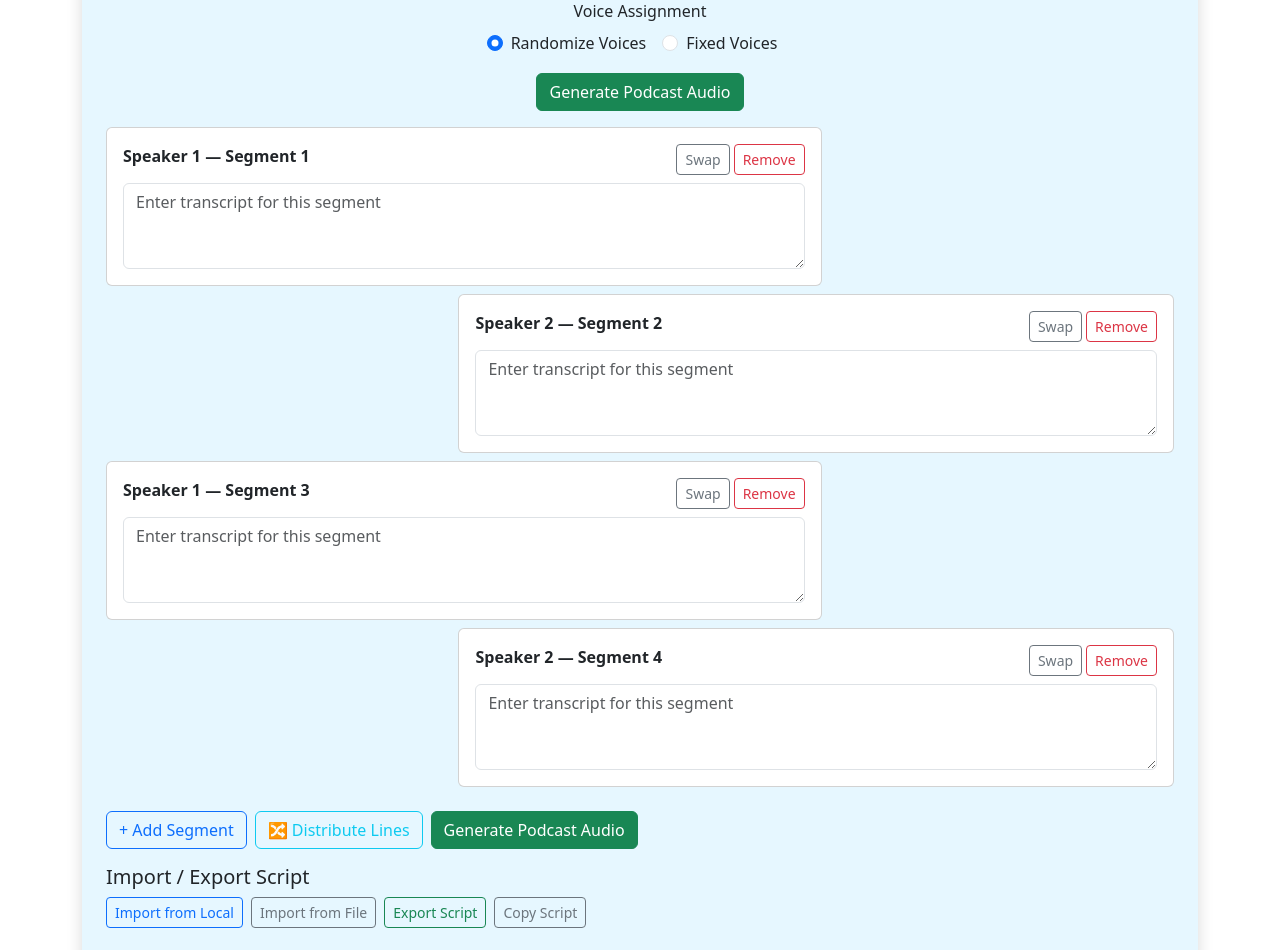
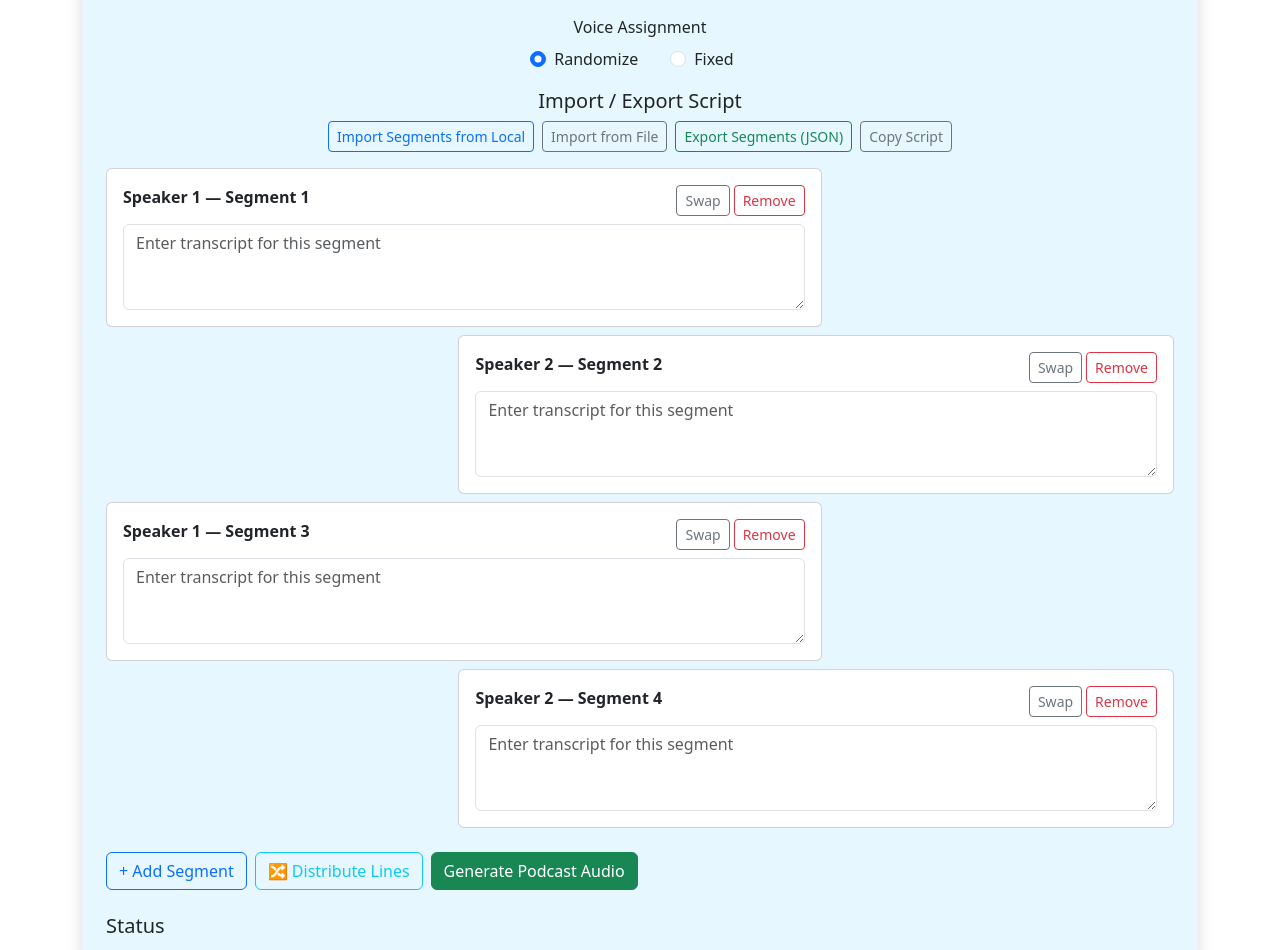
Before and after one commit to ALEXA8596/EyeSpySiteUnpacker, a Next.js app: page /podcast-editor in a window 1280 px wide. Shown: the part 222-1172 px from the top of the page. Built offline with nearby package versions, Linux system fonts and the light colour scheme.

Commit message:
Fix Import Export

```diff
--- a/src/app/podcast-editor/page.tsx
+++ b/src/app/podcast-editor/page.tsx
@@ -494,29 +494,72 @@ export default function PodcastEditor() {
     }
   };
 
+  // Enhanced import handler: supports .json (ExportSegment[]) and .txt files
   const handleImportFile = async (file: File | null) => {
     if (!file) return;
+    const name = file.name || 'uploaded-file';
     try {
       const text = await file.text();
+
+      // Try JSON first
+      try {
         const parsed = JSON.parse(text) as ExportSegment[];
-      if (!Array.isArray(parsed)) throw new Error("Invalid JSON format");
+        if (Array.isArray(parsed) && parsed.length > 0 && parsed[0].text !== undefined) {
           const mapped: Segment[] = parsed.map((s, idx) => ({
-        id: String(Date.now()) + "-" + idx,
-        speaker: s.speakerIndex === 0 ? "Speaker 1" : "Speaker 2",
+            id: String(Date.now()) + '-' + idx,
+            speaker: s.speakerIndex === 0 ? 'Speaker 1' : 'Speaker 2',
             text: s.text,
           }));
           setSegments(mapped);
-      setStatus((prev) => [
-        ...prev,
-        `✅ Imported ${mapped.length} segments from file: ${file.name}`,
-      ]);
+          setStatus((prev) => [...prev, `✅ Imported ${mapped.length} segments from JSON file: ${name}`]);
+          return;
+        }
+      } catch (jsonErr) {
+        // Not JSON — fallthrough to treat as plain text
+      }
+
+      // Plain text: detect separator and split into paragraphs
+      // Common separators: double newline, lines starting with dashes, or numbered lists
+      let paragraphs: string[] = [];
+
+      // If double-newline present, use that
+      if (/\n\s*\n/.test(text)) {
+        paragraphs = text.split(/\n\s*\n/).map(p => p.replace(/\n/g, ' ').trim()).filter(p => p.length > 0);
+      } else if (/^\d+\./m.test(text)) {
+        // numbered list
+        paragraphs = text.split(/\n\d+\./).map(p => p.replace(/^\d+\./, '').replace(/\n/g, ' ').trim()).filter(p => p.length > 0);
+      } else if (/^[-*]\s+/m.test(text)) {
+        // bullet list
+        paragraphs = text.split(/\n[-*]\s+/).map(p => p.replace(/\n/g, ' ').trim()).filter(p => p.length > 0);
+      } else {
+        // Fallback: split by punctuation followed by newline or just by sentences of reasonable length
+        paragraphs = text.split(/\n/).map(p => p.trim()).filter(p => p.length > 0);
+      }
+
+      // Heuristic: if paragraphs include speaker labels like 'Speaker 1:' or 'S1:' or 'Host:' then respect labels
+      const labelRegex = /^(?:Speaker\s*1|Speaker\s*2|S1|S2|Host\s*1|Host\s*2|Host):\s*/i;
+      const mappedSegments: Segment[] = [];
+      for (let i = 0; i < paragraphs.length; i++) {
+        let p = paragraphs[i];
+        let speaker: 'Speaker 1' | 'Speaker 2' = i % 2 === 0 ? 'Speaker 1' : 'Speaker 2';
+        const m = p.match(labelRegex);
+        if (m) {
+          const label = m[0];
+          p = p.replace(labelRegex, '').trim();
+          if (/1|s1|host\s*1/i.test(label)) speaker = 'Speaker 1';
+          else speaker = 'Speaker 2';
+        }
+        mappedSegments.push({ id: String(Date.now()) + '-' + i, speaker, text: p });
+      }
+
+      setSegments(mappedSegments);
+      setStatus((prev) => [...prev, `✅ Imported ${mappedSegments.length} segments from text file: ${name}`]);
     } catch (err) {
-      setStatus((prev) => [
-        ...prev,
-        `❌ Failed to import JSON file: ${String(err)}`,
-      ]);
+      setStatus((prev) => [...prev, `❌ Failed to import file: ${String(err)}`]);
     }
   };
+
+
 
   const exportSegmentsAsJSON = () => {
     try {
@@ -549,9 +592,9 @@ export default function PodcastEditor() {
 
         <form onSubmit={handleSubmit}>
 
-          <div className="form-group mt-3 text-center">
+          <div className="form-group my-3 text-center">
             <label className="form-label">Voice Assignment</label>
-            <div>
+            <div className="d-flex justify-content-center gap-3 align-items-center">
               <div className="form-check form-check-inline">
                 <input
                   className="form-check-input"
@@ -562,7 +605,7 @@ export default function PodcastEditor() {
                   onChange={() => setVoiceMode(0)}
                 />
                 <label className="form-check-label" htmlFor="peVoiceRandom">
-                  Randomize Voices
+                  Randomize
                 </label>
               </div>
               <div className="form-check form-check-inline">
@@ -575,88 +618,70 @@ export default function PodcastEditor() {
                   onChange={() => setVoiceMode(1)}
                 />
                 <label className="form-check-label" htmlFor="peVoiceFixed">
-                  Fixed Voices
+                  Fixed
                 </label>
+              </div>
             </div>
 
             {voiceMode === 1 && (
-                <div className="d-flex gap-2 mt-2 align-items-center flex-wrap mx-auto justify-content-center">
-                  <div className="form-group">
-                    <label className="form-label small mb-1">
-                      Speaker 1 Voice
+              <div className="d-flex justify-content-center gap-2 mt-2">
+                <select className="form-select form-select-sm" value={speaker1Voice} onChange={(e) => setSpeaker1Voice(e.target.value)}>
+                  {AVAILABLE_VOICES.map((v) => (
+                    <option key={v} value={v}>
+                      {v}
+                    </option>
+                  ))}
+                </select>
+                <select className="form-select form-select-sm" value={speaker2Voice} onChange={(e) => setSpeaker2Voice(e.target.value)}>
+                  {AVAILABLE_VOICES.map((v) => (
+                    <option key={v} value={v}>
+                      {v}
+                    </option>
+                  ))}
+                </select>
+              </div>
+            )}
+
+            <div className="mt-3">
+              <h5>Import / Export Script</h5>
+              <div className="d-flex gap-2 justify-content-center">
+                <button type="button" className="btn btn-sm btn-outline-primary" onClick={importSegmentsFromLocal}>
+                  Import Segments from Local
+                </button>
+
+                <label className="btn btn-sm btn-outline-secondary mb-0">
+                  Import from File
+                  <input
+                    type="file"
+                    accept=".txt,.json"
+                    hidden
+                    onChange={(e) => {
+                      const file = e.target.files?.[0] ?? null;
+                      void handleImportFile(file);
+                    }}
+                  />
                 </label>
-                    <select
-                      className="form-select form-select-sm"
-                      value={speaker1Voice}
-                      onChange={(e) => {
-                        const v = e.target.value;
-                        setSpeaker1Voice(v);
-                        if (v === speaker2Voice) {
-                          const other =
-                            AVAILABLE_VOICES.find((x) => x !== v) ||
-                            AVAILABLE_VOICES[0];
-                          setSpeaker2Voice(other);
+
+                <button type="button" className="btn btn-sm btn-outline-success" onClick={exportSegmentsAsJSON}>
+                  Export Segments (JSON)
+                </button>
+
+                <button
+                  type="button"
+                  className="btn btn-sm btn-outline-secondary"
+                  onClick={async () => {
+                    try {
+                      await navigator.clipboard.writeText(podcastScript || "");
+                      setStatus((prev) => [...prev, "✅ Script copied to clipboard."]);
+                    } catch (e) {
+                      setStatus((prev) => [...prev, "❌ Failed to copy script to clipboard."]);
                     }
                   }}
                 >
-                      <option value="en-US-Chirp3-HD-Sulafat">
-                        en-US-Chirp3-HD-Sulafat
-                      </option>
-                      <option value="en-US-Chirp3-HD-Algenib">
-                        en-US-Chirp3-HD-Algenib
-                      </option>
-                    </select>
-                  </div>
-                  <div className="form-group">
-                    <label className="form-label small mb-1">
-                      Speaker 2 Voice
-                    </label>
-                    <select
-                      className="form-select form-select-sm"
-                      value={speaker2Voice}
-                      onChange={(e) => {
-                        const v = e.target.value;
-                        setSpeaker2Voice(v);
-                        if (v === speaker1Voice) {
-                          const other =
-                            AVAILABLE_VOICES.find((x) => x !== v) ||
-                            AVAILABLE_VOICES[0];
-                          setSpeaker1Voice(other);
-                        }
-                      }}
-                    >
-                      <option value="en-US-Chirp3-HD-Sulafat">
-                        en-US-Chirp3-HD-Sulafat
-                      </option>
-                      <option value="en-US-Chirp3-HD-Algenib">
-                        en-US-Chirp3-HD-Algenib
-                      </option>
-                    </select>
+                  Copy Script
+                </button>
               </div>
             </div>
-              )}
-            </div>
-          </div>
-
-          <div className="d-flex gap-2 my-3 justify-content-center flex-wrap">
-            <button
-              type="submit"
-              className="btn btn-success"
-              disabled={generating}
-            >
-              {generating ? (
-                <>
-                  <span
-                    className="spinner-border spinner-border-sm me-2"
-                    role="status"
-                    aria-hidden="true"
-                  ></span>
-                  Generating...
-                </>
-              ) : (
-                "Generate Podcast Audio"
-              )}
-            </button>
           </div>
 
           <div className="mb-3">
@@ -664,9 +689,7 @@ export default function PodcastEditor() {
               const isLeft = seg.speaker === "Speaker 1";
               const cardStyle: React.CSSProperties = {
                 width: "67%",
-                // remove horizontal stretching
                 maxWidth: "67%",
-                // inner edge corners square so they appear to meet
                 marginBottom: "8px",
               };
 
@@ -686,29 +709,20 @@ export default function PodcastEditor() {
                           </strong>
                         </div>
                         <div>
-                          <button
-                            type="button"
-                            className="btn btn-sm btn-outline-secondary me-1"
-                            onClick={() => toggleSpeaker(seg.id)}
-                          >
+                          <button type="button" className="btn btn-sm btn-outline-secondary me-1" onClick={() => toggleSpeaker(seg.id)}>
                             Swap
                           </button>
-                          <button
-                            type="button"
-                            className="btn btn-sm btn-outline-danger"
-                            onClick={() => removeSegment(seg.id)}
-                          >
+                          <button type="button" className="btn btn-sm btn-outline-danger" onClick={() => removeSegment(seg.id)}>
                             Remove
                           </button>
                         </div>
                       </div>
+
                       <textarea
                         className="form-control"
                         rows={3}
                         value={seg.text}
-                        onChange={(e) =>
-                          updateSegmentText(seg.id, e.target.value)
-                        }
+                        onChange={(e) => updateSegmentText(seg.id, e.target.value)}
                         placeholder="Enter transcript for this segment"
                       />
                     </div>
@@ -719,34 +733,16 @@ export default function PodcastEditor() {
           </div>
 
           <div className="d-flex gap-2 mt-3">
-            <button
-              type="button"
-              className="btn btn-outline-primary"
-              onClick={addSegment}
-              disabled={generating}
-            >
+            <button type="button" className="btn btn-outline-primary" onClick={addSegment} disabled={generating}>
               + Add Segment
             </button>
-            <button
-              type="button"
-              className="btn btn-outline-info"
-              onClick={distributeLines}
-              disabled={generating || segments.length === 0}
-            >
+            <button type="button" className="btn btn-outline-info" onClick={distributeLines} disabled={generating || segments.length === 0}>
               🔀 Distribute Lines
             </button>
-            <button
-              type="submit"
-              className="btn btn-success"
-              disabled={generating}
-            >
+            <button type="submit" className="btn btn-success" disabled={generating}>
               {generating ? (
                 <>
-                  <span
-                    className="spinner-border spinner-border-sm me-2"
-                    role="status"
-                    aria-hidden="true"
-                  ></span>
+                  <span className="spinner-border spinner-border-sm me-2" role="status" aria-hidden="true"></span>
                   Generating...
                 </>
               ) : (
@@ -755,117 +751,6 @@ export default function PodcastEditor() {
             </button>
           </div>
         </form>
-
-        <div className="mt-3">
-          <h5>Import / Export Script</h5>
-          <div className="d-flex gap-2">
-            <button
-              type="button"
-              className="btn btn-sm btn-outline-primary"
-              onClick={() => {
-                // Import from localStorage
-                try {
-                  const stored = localStorage.getItem("podcastScript");
-                  if (stored) {
-                    setPodcastScript(stored);
-                    setStatus((prev) => [
-                      ...prev,
-                      "✅ Imported script from localStorage.",
-                    ]);
-                  } else {
-                    setStatus((prev) => [
-                      ...prev,
-                      "⚠️ No script found in localStorage.",
-                    ]);
-                  }
-                } catch (e) {
-                  setStatus((prev) => [
-                    ...prev,
-                    "❌ Failed to import from localStorage.",
-                  ]);
-                }
-              }}
-            >
-              Import from Local
-            </button>
-
-            <label className="btn btn-sm btn-outline-secondary mb-0">
-              Import from File
-              <input
-                type="file"
-                accept=".txt"
-                hidden
-                onChange={async (e) => {
-                  const file = e.target.files?.[0];
-                  if (!file) return;
-                  try {
-                    const text = await file.text();
-                    setPodcastScript(text);
-                    setStatus((prev) => [
-                      ...prev,
-                      `✅ Imported script from file: ${file.name}`,
-                    ]);
-                  } catch (err) {
-                    setStatus((prev) => [
-                      ...prev,
-                      `❌ Failed to read file: ${String(err)}`,
-                    ]);
-                  }
-                }}
-              />
-            </label>
-
-            <button
-              type="button"
-              className="btn btn-sm btn-outline-success"
-              onClick={() => {
-                try {
-                  localStorage.setItem("podcastScript", podcastScript || "");
-                  const blob = new Blob([podcastScript || ""], {
-                    type: "text/plain",
-                  });
-                  const url = URL.createObjectURL(blob);
-                  const a = document.createElement("a");
-                  a.href = url;
-                  a.download = "podcast-script.txt";
-                  document.body.appendChild(a);
-                  a.click();
-                  a.remove();
-                  URL.revokeObjectURL(url);
-                  setStatus((prev) => [
-                    ...prev,
-                    "✅ Exported script to localStorage and downloaded.",
-                  ]);
-                } catch (e) {
-                  setStatus((prev) => [...prev, "❌ Failed to export script."]);
-                }
-              }}
-            >
-              Export Script
-            </button>
-
-            <button
-              type="button"
-              className="btn btn-sm btn-outline-secondary"
-              onClick={async () => {
-                try {
-                  await navigator.clipboard.writeText(podcastScript || "");
-                  setStatus((prev) => [
-                    ...prev,
-                    "✅ Script copied to clipboard.",
-                  ]);
-                } catch (e) {
-                  setStatus((prev) => [
-                    ...prev,
-                    "❌ Failed to copy script to clipboard.",
-                  ]);
-                }
-              }}
-            >
-              Copy Script
-            </button>
-          </div>
-        </div>
 
         <div className="mt-4">
           <h5>Status</h5>
--- a/src/components/NavBar.tsx
+++ b/src/components/NavBar.tsx
@@ -5,10 +5,10 @@ import Link from 'next/link';
 
 export default function NavBar() {
   return (
-    <nav className="navbar navbar-expand-lg navbar-light" style={{ backgroundColor: 'lightblue' }}>
+    <nav className="navbar navbar-expand-lg navbar-light mb-3" style={{ backgroundColor: '#e6f7ff' }}>
       <div className="container">
         <Link href="/" className="navbar-brand">
-          EyeSpy Unpacker
+          <b>EyeSpy Unpacker</b>
         </Link>
         <button className="navbar-toggler" type="button" data-bs-toggle="collapse" data-bs-target="#navbarNav" aria-controls="navbarNav" aria-expanded="false" aria-label="Toggle navigation">
           <span className="navbar-toggler-icon" />
```
Lines whose indentation alone changed are shown as unchanged.
